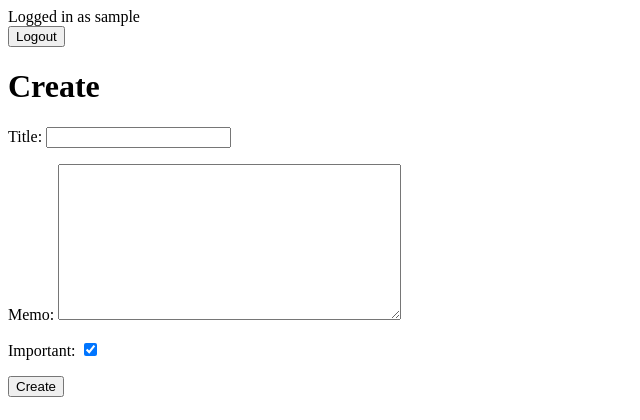
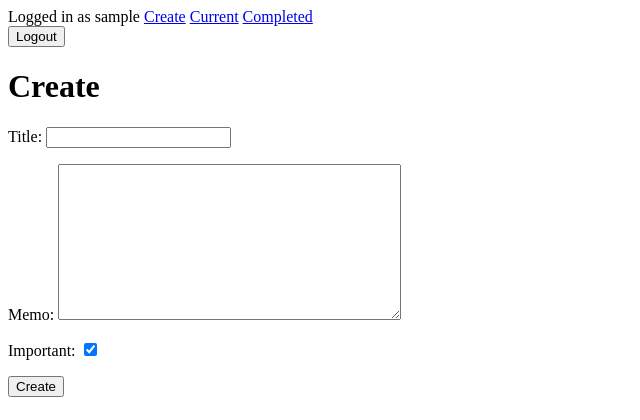
Before and after one commit to KKhushhalR2405/Toh-kar-na, a Django app: page /create/ in a window 1280 px wide. Shown: the top 420 px of the page, without its empty margins (0-640 px from the left). Run offline with Django 3.2, Linux system fonts and the light colour scheme; the visitor is signed in with stand-in values (Sample User, id 1).

Commit message:
updated base html

```diff
--- a/todo/templates/todo/base.html
+++ b/todo/templates/todo/base.html
@@ -3,6 +3,9 @@
 
 Logged in as {{ user.username }}
 
+<a href="{% url 'createtodos' %}">Create</a>
+<a href="{% url 'currenttodos' %}">Current</a>
+<a href="{% url 'completedtodos' %}">Completed</a>
 
 <form action="{% url 'logoutuser' %}" method = "POST">
     {% csrf_token %}
```
